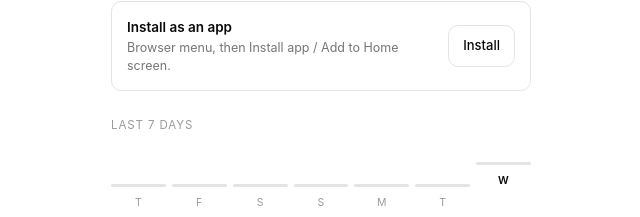
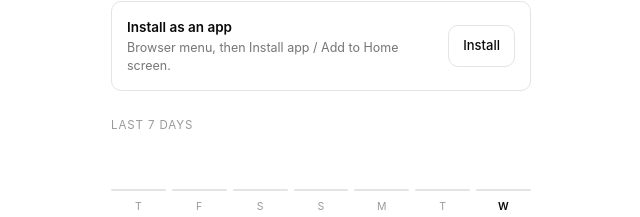
Before and after one commit to e0raj/drink-water-reminder, a plain HTML site: page index.html in a window 1280 px wide. Shown: the part 583-800 px from the top of the page, 319-959 px from the left. Drawn offline with Linux system fonts and the light colour scheme.

Commit message:
Fix bar chart alignment
The day column reused the .today class from the summary section,
which added a 22px bottom margin and lifted today's bar out of line.

```diff
--- a/index.html
+++ b/index.html
@@ -61,7 +61,7 @@
   .dot.off{background:transparent;border:1px solid var(--faint)}
 
   /* today */
-  .today{margin-bottom:22px}
+  section.today{margin-bottom:22px}
   .big{display:flex;align-items:baseline;gap:6px;font-variant-numeric:tabular-nums}
   .big .num{font-size:52px;font-weight:500;letter-spacing:-2.4px;line-height:1}
   .big .of{font-size:16px;color:var(--muted);letter-spacing:0}
@@ -104,9 +104,10 @@
   /* week */
   .week{margin:26px 0 0}
   .label{font-size:11.5px;letter-spacing:.9px;text-transform:uppercase;color:var(--faint);margin-bottom:12px}
-  .bars{display:flex;gap:6px;align-items:flex-end;height:64px}
-  .day{flex:1;display:flex;flex-direction:column;align-items:center;justify-content:flex-end;gap:8px;height:100%}
-  .day .b{width:100%;background:var(--line);border-radius:2px;min-height:3px;transition:height .45s cubic-bezier(.22,1,.36,1)}
+  .bars{display:flex;gap:6px;align-items:flex-end}
+  .day{flex:1;display:flex;flex-direction:column;align-items:center;gap:8px}
+  .day .track-b{height:44px;width:100%;display:flex;align-items:flex-end}
+  .day .b{width:100%;background:var(--line);border-radius:2px;transition:height .45s cubic-bezier(.22,1,.36,1)}
   .day.has .b{background:var(--ink)}
   .day .d{font-size:10.5px;color:var(--faint);letter-spacing:.3px}
   .day.today .d{color:var(--ink);font-weight:600}
@@ -561,11 +562,15 @@
       });
     }
     const max = Math.max(state.settings.goalMl, ...days.map(d => d.ml), 1);
-    wrap.innerHTML = days.map(d => `
+    const H = 44;
+    wrap.innerHTML = days.map(d => {
+      const h = d.ml > 0 ? Math.max(4, Math.round((d.ml / max) * H)) : 2;
+      return `
       <div class="day ${d.today ? "today" : ""} ${d.ml > 0 ? "has" : ""}" title="${d.ml} ml">
-        <div class="b" style="height:${Math.max(3, (d.ml / max) * 100)}%"></div>
+        <div class="track-b"><div class="b" style="height:${h}px"></div></div>
         <div class="d">${d.label}</div>
-      </div>`).join("");
+      </div>`;
+    }).join("");
   }
 
   function renderPermission() {
```
